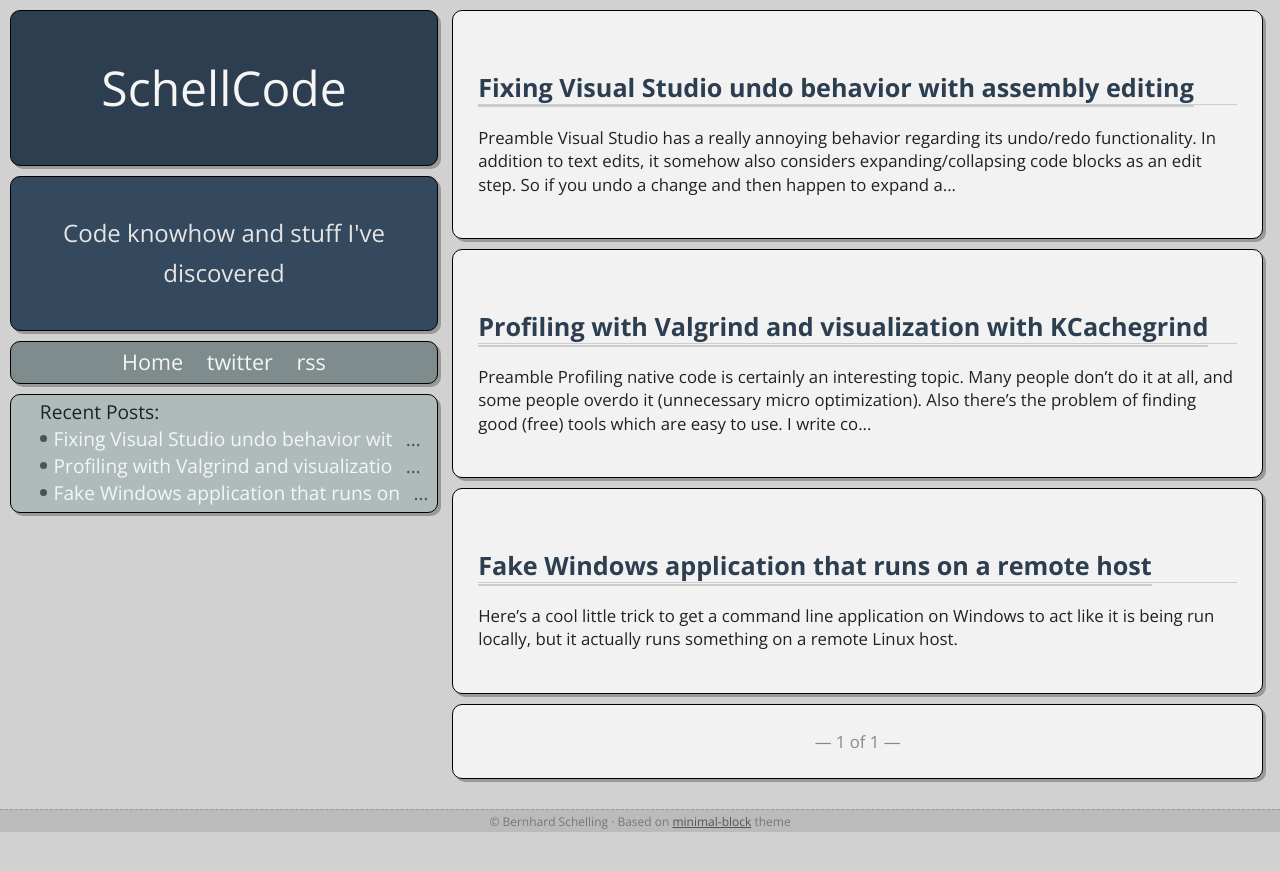
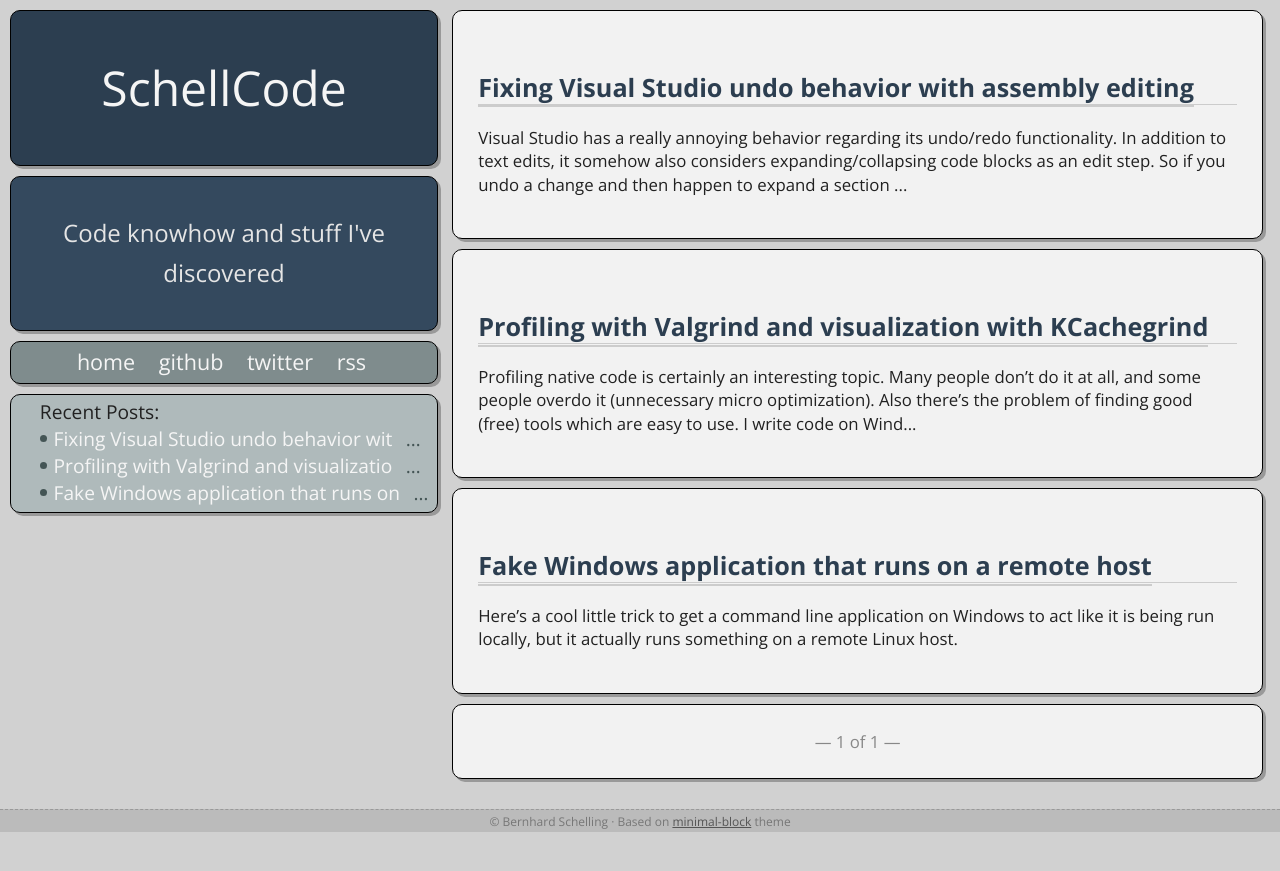
Before and after one commit to SchellCode/schellcode.github.io, a Jekyll site: the page built from index.html, in a window 1280 px wide. Shown: the top 871 px of the page. Built offline with Jekyll 4.4.1, drawn with Linux system fonts in a browser that asks for light colours; the list of posts is cut into pages by our own code; some of the changed lines change nothing that is shown.

Commit message:
And some more style fixes

```diff
--- a/_layouts/default.html
+++ b/_layouts/default.html
@@ -10,8 +10,8 @@
 	<meta name="MobileOptimized" content="320">
 	<meta http-equiv="X-UA-Compatible" content="IE=edge,chrome=1">
 	<meta http-equiv="cleartype" content="on">
-	<link rel="stylesheet" href="/main.css" type='text/css'>
-	<link href='//fonts.googleapis.com/css?family=Open+Sans:300,400,700' rel='stylesheet' type='text/css'>
+	<link rel="stylesheet" href="/main.css?v2" type="text/css">
+	<link href="//fonts.googleapis.com/css?family=Open+Sans:300,400,700" rel="stylesheet" type="text/css">
 	<link rel="alternate" type="application/rss+xml" title="{{ site.name }}" href="/feed.xml">
 </head>
 <body>
@@ -24,23 +24,11 @@
 		</div>
 
 		<div class="module main-menu">
-			<a href="/">Home</a>
+			<a href="/">home</a>
+			<a href="https://github.com/schellingb" title="Profile on GitHub" target="_blank">github</a>
 			<a href="https://twitter.com/B_Schelling" title="Profile in Twitter" target="_blank">twitter</a>
 			<a href="/feed.xml" title="Suscribe to RSS" target="_blank">rss</a>
-{% comment %}
-			<a>Todo</a>
-			<a>More Pages</a>
-{% endcomment %}
 		</div>
-
-{% comment %}
-		<div class="module links">
-			<a href="https://twitter.com/B_Schelling" title="Profile in Twitter" target="_blank">twitter</a>
-			<a href="https://github.com/SchellCode" title="Profile in Github" target="_blank">github</a>
-			<a href="https://plus.google.com/{{ site.google }}" title="Profile in Google+" target="_blank">Google+</a>
-			<a href="/feed.xml" title="Suscribe to RSS" target="_blank">rss</a>
-		</div>
-{% endcomment %}
 
 		<div style="" class="module recent">Recent Posts:
 {% for post in site.posts limit:20 %}
--- a/_posts/2015-02-22-profiling.md
+++ b/_posts/2015-02-22-profiling.md
@@ -4,9 +4,6 @@
 permalink: profiling-and-visualization
 date: 2015-02-22 23:00:00
 ---
-
-Preamble
---------
 
 Profiling native code is certainly an interesting topic. Many people don't do it at all, and some people overdo it (unnecessary micro optimization).
 Also there's the problem of finding good (free) tools which are easy to use.
@@ -20,16 +17,13 @@
 
 The easy way
 ------------
-
 A really good simple and easy to use free performance profiler for Windows is [Very Sleepy](http://www.codersnotes.com/sleepy).
 It is very lightweight and attaches to any Windows process whose binaries have standard PDB debugging information next to it. One thing to watch out with these external profilers is to activate compiler optimizations and not just run a pure unoptimized debug build. Otherwise the output might show you things that are not relevant in a release build. In some older Visual C++ versions it didn't output PDB along a release build per default so you might need to fiddle with the build settings.
 
 <a href="/images/very_sleepy.png" title="Very Sleepy CS"><img src="/images/very_sleepy.png" alt="Very Sleepy CS"><label>Very Sleepy CS</label></a>
 
-
 The real way
 ------------
-
 Our actual goal here is to use the visualization tool KCachegrind which relies on profiling information created by the tool Callgrind from the analyzer suite Valgrind. These tools, by the way, are pronounced as "grinned" (rhymes with "tinned") rather than "grined" (rhymes with "find").
 Now the hard/sad part is, Valgrind depends on a lot of Unix stuff and won't run on Windows so we need to go the other way. Now if your code you want to profile is absolutely dependent on Windows you might be out of luck. But in my case I try to keep the OS dependencies as low as possible for most native code I write.
 So we're fast forwarding to where we're up and running on Linux (or FreeBSD or MacOSX). For this little exercise I'm even just running Valgrind in a virtual machine. Which does work OK as the interesting numbers are all relative, even though running on real hardware would be preferred.
@@ -39,10 +33,8 @@
 
 After finishing the run of your program Callgrind outputs a file named like `callgrind.out.3176`. The number in the file name is the process id, so it won't override files of multiple runs.
 
-
 Visualization!
 --------------
-
 Let's get to the exciting part! Looking at the profiled code with the Windows build of KCachegrind, called QCachegrind. You can get the portable build over at its [SourceForge project page](http://sourceforge.net/projects/qcachegrindwin/).
 
 Here's how KCachegrind visualizes performance in a callgraph starting from any function:
@@ -60,10 +52,8 @@
 
 The other tabs have lists of callers and callees both only direct connections and full recursive.
 
-
 Going deeper
 ------------
-
 So the last two views I wanted to show off are the source code and machine code views.
 
 <a href="/images/qcachegrind_code.png" title="Code view in KCachegrind"><img src="/images/qcachegrind_code.png" alt="Code view in KCachegrind"><label>Code view in KCachegrind</label></a>
@@ -73,8 +63,6 @@
 Getting the machine code view up and running on Windows is a bit tricky. First Callgrind needs to be run with the `--dump-instr=yes` option. Then QCachegrind checks the existence of the file name of the binary so you need to create the same path on Windows on the drive QCachegrind is running as was used when running Callgrind on Linux. Even an empty file having the same name and path as the used executable binary is fine.
 The last part is the trickiest. KCachegrind uses the native objdump tool to fetch the machine code disassembly. Getting this up and running on Windows would be crazy, I think (probably requires building your own cross compile GCC suite). So I went another route. I created a tiny Windows command line application which all it does, is to call objdump over a PuTTY ssh connection as if it were run locally. Then I placed this Windows application into the QCachegrind directory and named it "objdump.exe". And TADA, the machine code shows up! Check my [other post about command line application tunneling](/commandline-tunnel/) for source and code further explanation.
 
-
 Conclusion
 ----------
-
 Now this post has gotten quite long even without any actual advice on how to read the profiler output. But I think just seeing the possibilities coming from a good call graph generator and viewer can be quite eye opening. At least it was for me when I started to use this approach to performance profiling. Maybe in a future post I can get into more detail if I can find a good extractable example in my spare time programming code.
--- a/_posts/2017-11-18-fixing-visual-studio-undo-behavior.md
+++ b/_posts/2017-11-18-fixing-visual-studio-undo-behavior.md
@@ -5,8 +5,6 @@
 date: 2017-11-18 23:00:00
 ---
 
-Preamble
---------
 Visual Studio has a really annoying behavior regarding its undo/redo functionality.
 In addition to text edits, it somehow also considers expanding/collapsing code blocks as an edit step.
 So if you undo a change and then happen to expand a section you cannot redo it anymore.
--- a/main.css
+++ b/main.css
@@ -349,8 +349,9 @@
 
 	.main-header .recent { max-height: 9em; }
 
-	.main-header .module {margin-left: 0;}
-	.main-content .module {border-radius: 3px;margin: 0 0px 0.5em 0px;border-right-width: 0;border-left-width: 0;padding: 1em;}
+	.main-header .module { margin-left: 0; }
+	.main-content .module { border-radius: 3px;margin: 0 0px 0.5em 0px;border-right-width: 0;border-left-width: 0;padding: 1em; }
+	.main-content ol { padding-left: 25px; }
 
 	nav { text-align: center; }
 	nav br { display: none; }
```
